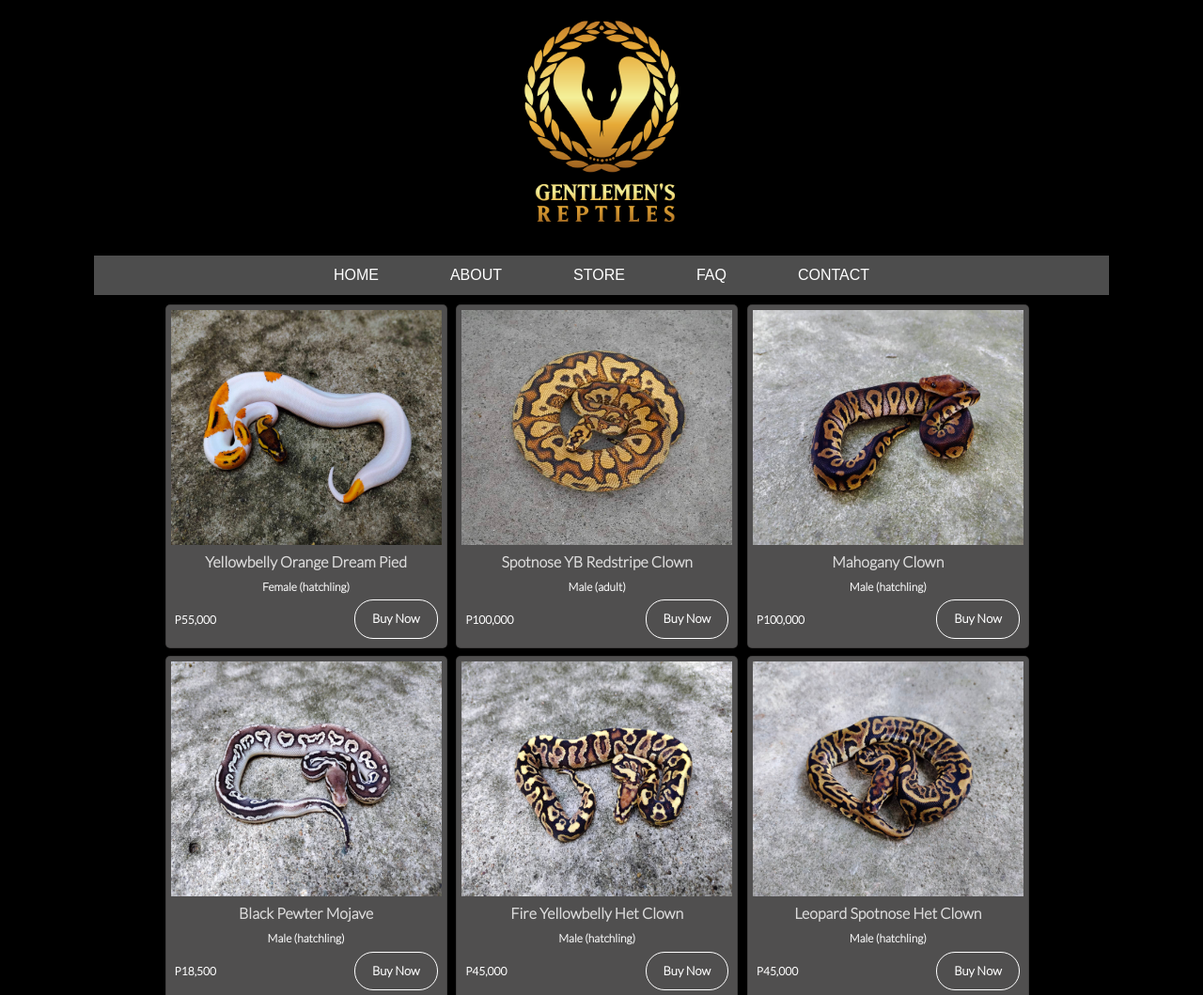
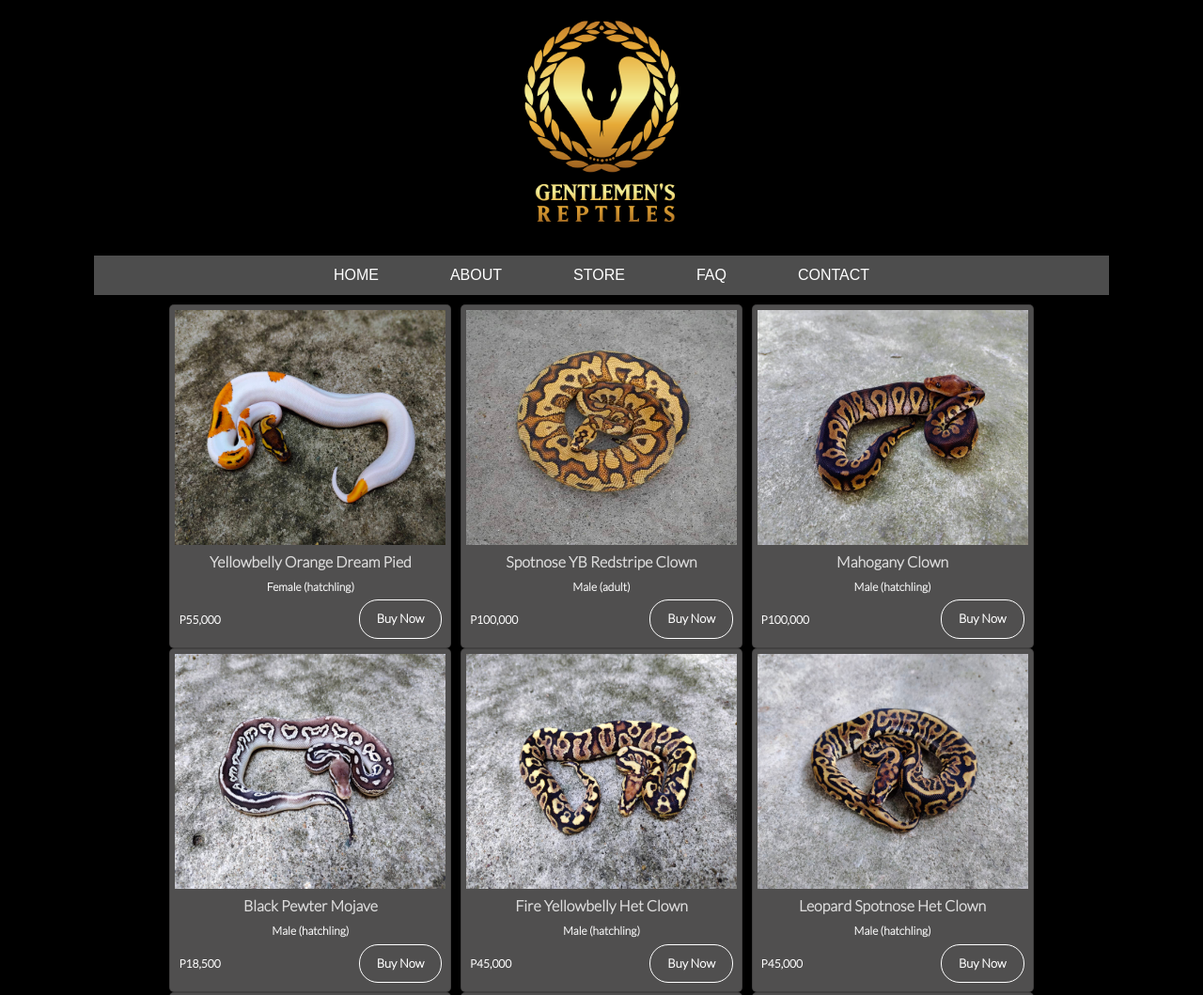
Before and after one commit to awabjames/miniproject, a plain HTML site: page sale.html in a window 1280 px wide. Shown: the top 1059 px of the page at 94% size. Drawn offline with nearby package versions, Linux system fonts and the light colour scheme.

Commit message:
Update style.css

```diff
--- a/css/style.css
+++ b/css/style.css
@@ -336,7 +336,7 @@ footer{
   border-radius: 5px;
   padding: 5px;
   margin-bottom: 8px;
-  margin: px;
+  margin: auto;
  }
 
 .products .card img{
```
